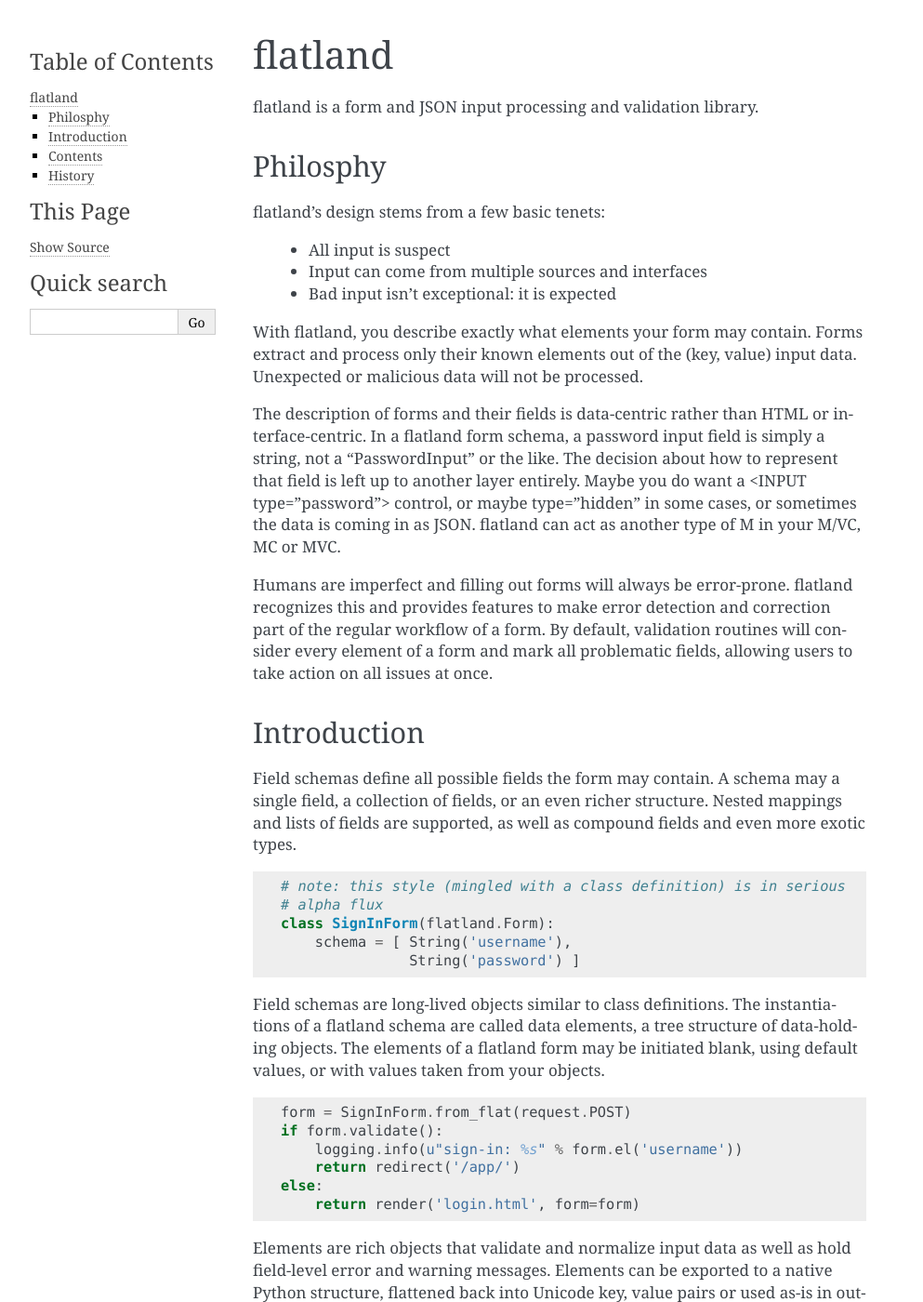
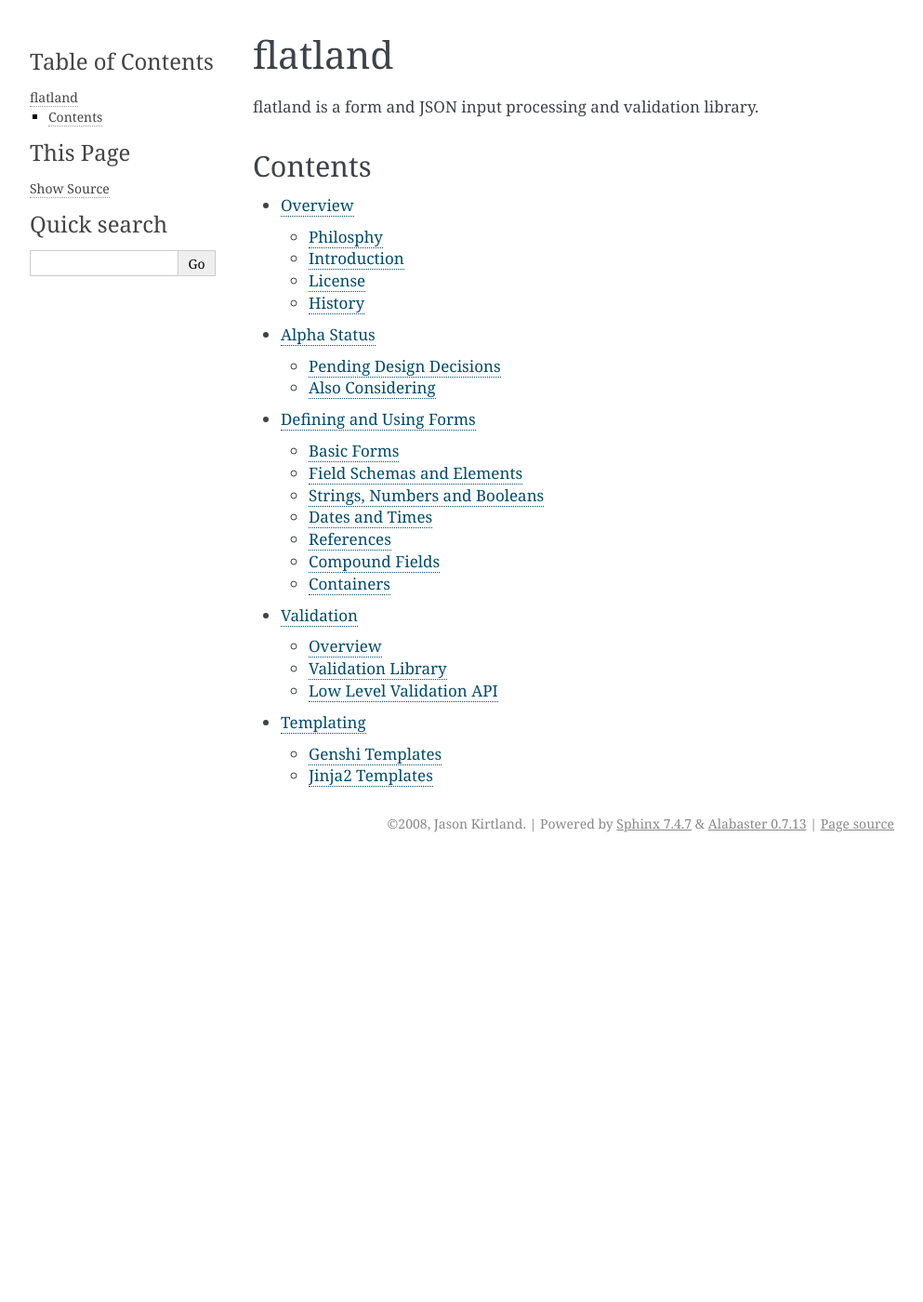
Before and after one commit to discorporate/flatland, a Sphinx documentation site: the page built from docs/index.txt, in a window 1280 px wide and 1400 px high. Shown: the whole window at 93% size, without its empty margins (148-1141 px from the left). Built offline with Sphinx 7.4.7, drawn with Linux system fonts in a browser that asks for light colours; some of the changed text lies outside the part shown.

Commit message:
Doc reorg.

```diff
--- a/docs/index.txt
+++ b/docs/index.txt
@@ -3,83 +3,6 @@
 ========
 
 flatland is a form and JSON input processing and validation library.
-
-Philosphy
----------
-
-flatland's design stems from a few basic tenets:
-
- - All input is suspect
- - Input can come from multiple sources and interfaces
- - Bad input isn't exceptional: it is expected
-
-With flatland, you describe exactly what elements your form may
-contain.  Forms extract and process only their known elements out of
-the (key, value) input data.  Unexpected or malicious data will not be
-processed.
-
-The description of forms and their fields is data-centric rather than
-HTML or interface-centric.  In a flatland form schema, a password
-input field is simply a string, not a "PasswordInput" or the like. The
-decision about how to represent that field is left up to another layer
-entirely.  Maybe you do want a <INPUT type="password"> control, or
-maybe type="hidden" in some cases, or sometimes the data is coming in
-as JSON.  flatland can act as another type of M in your M/VC, MC or
-MVC.
-
-Humans are imperfect and filling out forms will always be
-error-prone. flatland recognizes this and provides features to make
-error detection and correction part of the regular workflow of a
-form.  By default, validation routines will consider every element of
-a form and mark all problematic fields, allowing users to take action
-on all issues at once.
-
-Introduction
-------------
-
-Field schemas define all possible fields the form may contain.  A
-schema may a single field, a collection of fields, or an even richer
-structure.  Nested mappings and lists of fields are supported, as well
-as compound fields and even more exotic types.
-
-::
-
-  # note: this style (mingled with a class definition) is in serious
-  # alpha flux
-  class SignInForm(flatland.Form):
-      schema = [ String('username'),
-                 String('password') ]
-
-Field schemas are long-lived objects similar to class definitions.
-The instantiations of a flatland schema are called data elements, a
-tree structure of data-holding objects.  The elements of a flatland
-form may be initiated blank, using default values, or with values
-taken from your objects.
-
-::
-
-  form = SignInForm.from_flat(request.POST)
-  if form.validate():
-      logging.info(u"sign-in: %s" % form.el('username'))
-      return redirect('/app/')
-  else:
-      return render('login.html', form=form)
-
-Elements are rich objects that validate and normalize input data as
-well as hold field-level error and warning messages.  Elements can be
-exported to a native Python structure, flattened back into Unicode
-key, value pairs or used as-is in output templates for form layout,
-redisplay and error reporting.
-
-::
-
-  as_regular_python_data = form.value
-  print as_regular_python_data['username']
-
-  form2 = SignInForm.blank()
-  form2.set(as_regular_python_data)
-
-  assert form.el('username') == form2.el('username')
 
 Contents
 --------
@@ -87,22 +10,9 @@
 .. toctree::
    :maxdepth: 2
 
+   intro
    alpha
 
-   forms
-   schema
-   scalars
-   datetimes
-   references
-   compound
-   containers
-   templating/genshi
-
-History
--------
-
-flatland is a Python implementation of techniques I've been using for
-form and web data processing for ages, in many different languages.
-It is an immediate conceptual decendent and re-write of "springy", a
-closed-source library used interally at Virtuous, Inc.  The Genshi
-filter support was donated to the flatland project by Virtuous.
+   schema/index
+   validation/index
+   templating/index
--- /dev/null
+++ b/docs/templating/index.txt
@@ -0,0 +1,9 @@
+==========
+Templating
+==========
+
+.. toctree::
+   :maxdepth: 2
+
+   genshi
+   jinja2
```
Also changed, not shown: docs/intro.txt (added, +96 -0 lines), docs/schema/index.txt (added, +14 -0 lines), docs/templating/jinja2.txt (added, +8 -0 lines), docs/validation/index.txt (added, +31 -0 lines), docs/schema/compound.txt (renamed from docs/compound.txt), docs/schema/containers.txt (renamed from docs/containers.txt), docs/schema/datetimes.txt (renamed from docs/datetimes.txt), docs/schema/forms.txt (renamed from docs/forms.txt), docs/schema/references.txt (renamed from docs/references.txt), docs/schema/scalars.txt (renamed from docs/scalars.txt), docs/schema/schema.txt (renamed from docs/schema.txt).
